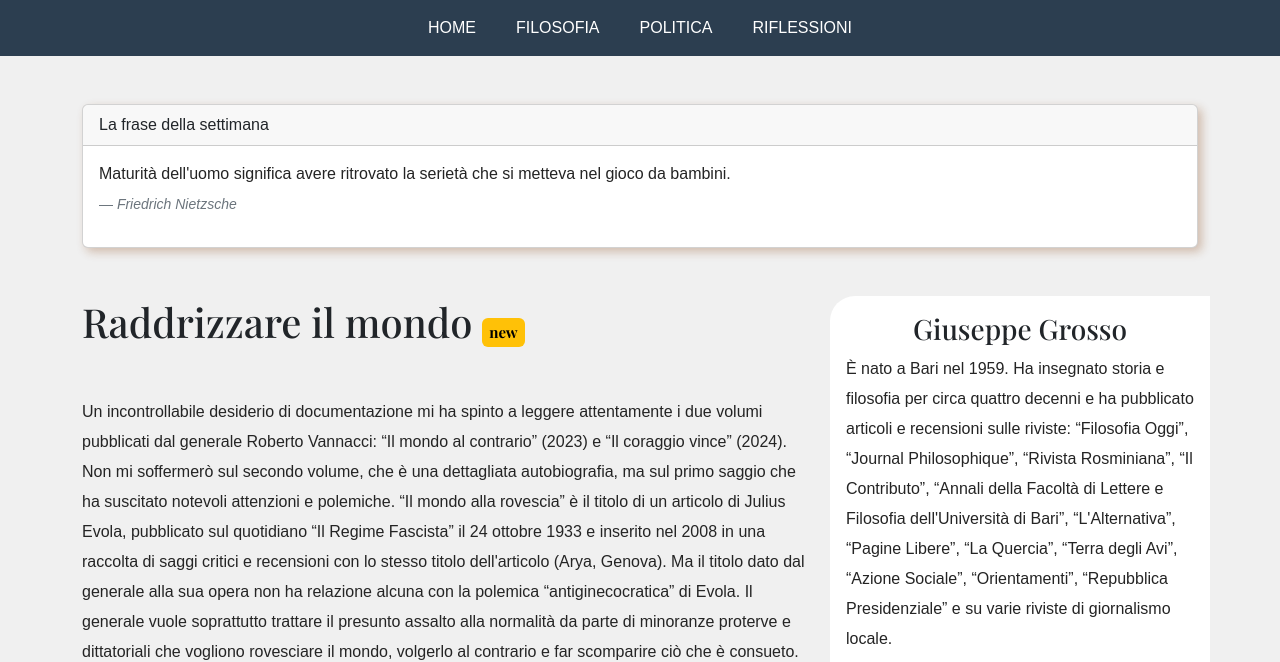
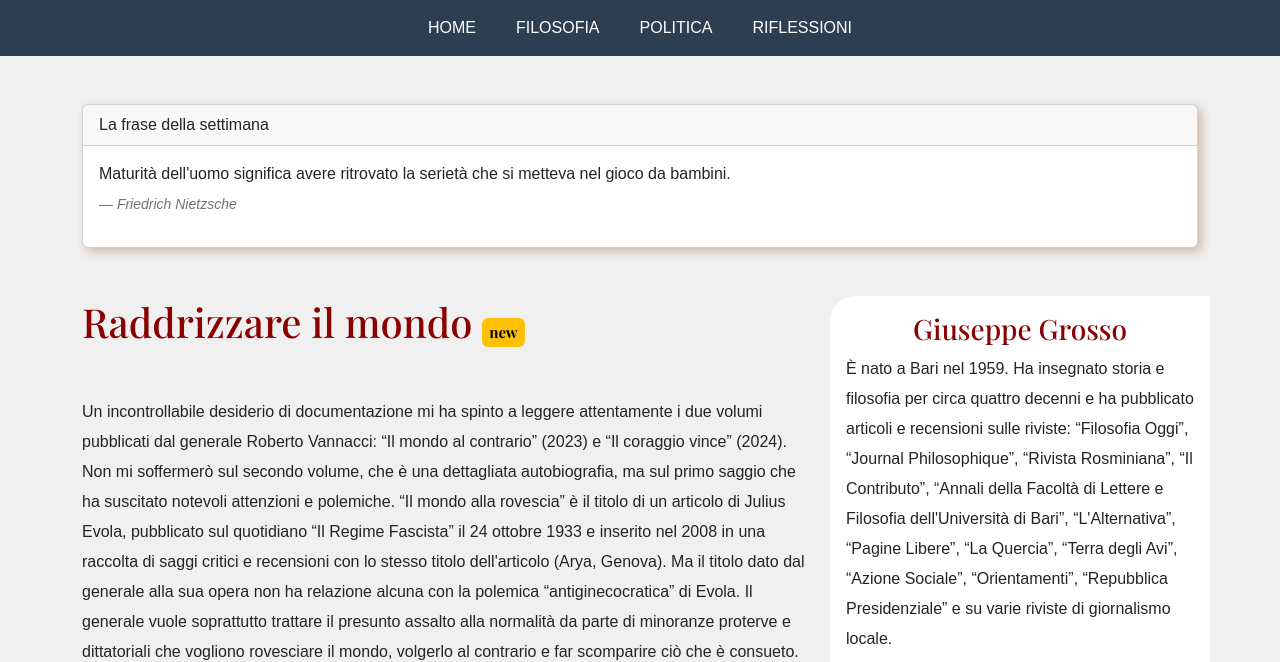
Before and after one commit to fabiomazzilli85/Giuseppe-Grosso, a plain HTML site: page index.html in a window 1280 px wide. Shown: the top 662 px of the page. Drawn offline with nearby package versions, Linux system fonts and the light colour scheme; a web font is replaced by a local one.

Commit message:
Add files via upload

```diff
--- a/app.css
+++ b/app.css
@@ -78,6 +78,7 @@ p {
 
 h1, h3, .card-title {
     font-family: "Playfair Display", serif;
+    color: #8B0000;
 }
 
 .card {
```
